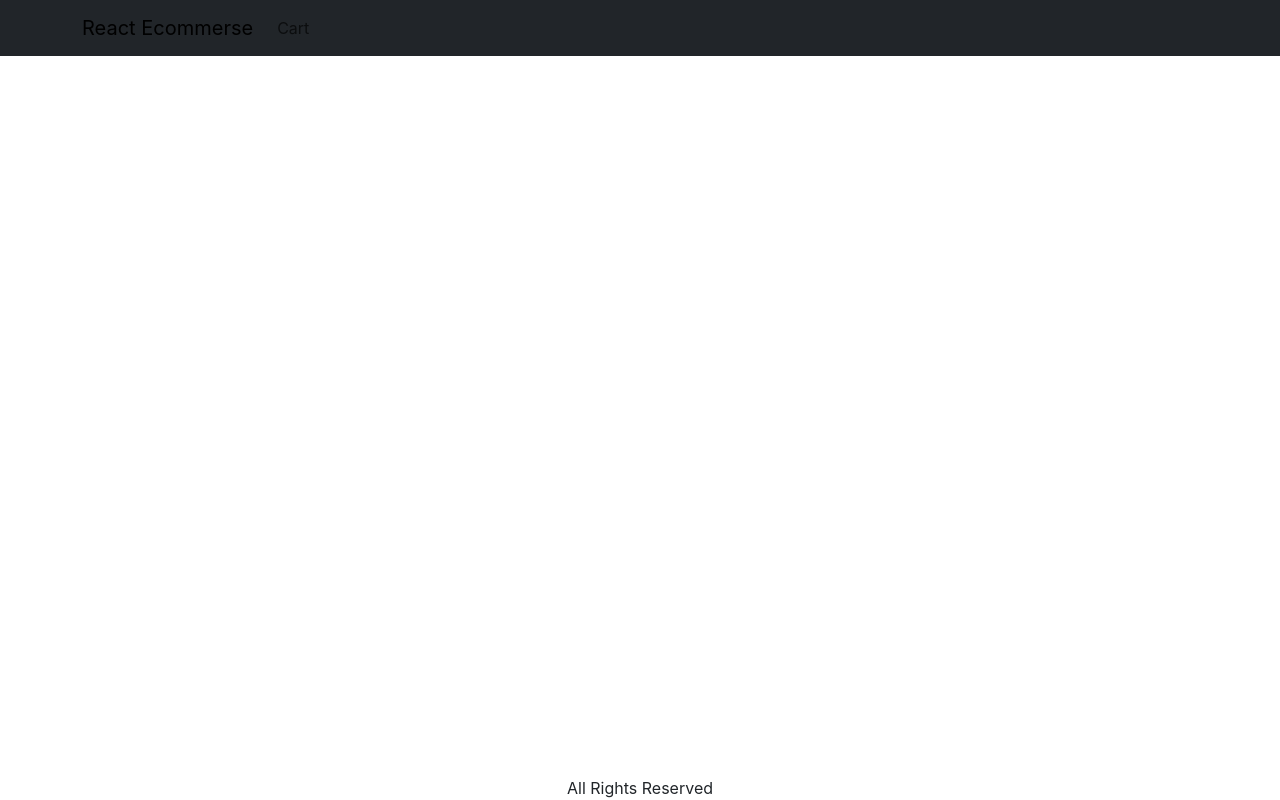
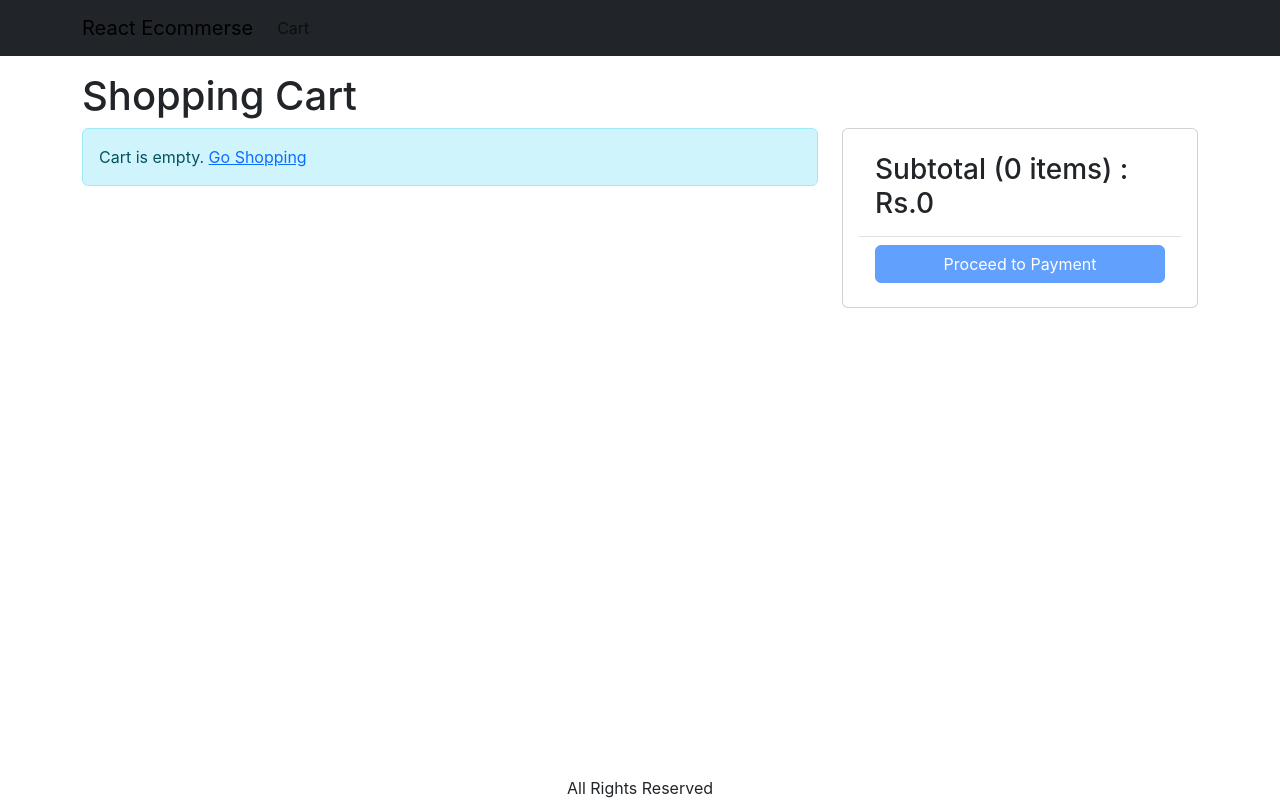
Before and after one commit to MujithabaFarahi/React-Ecommerce-My-Project, a React (Create React App) app in the folder my-project/: page /cart in a window 1280 px wide. Built offline with nearby package versions, Linux system fonts and the light colour scheme.

Commit message:
Creating A Cart Page

```diff
--- a/my-project/src/App.js
+++ b/my-project/src/App.js
@@ -9,6 +9,7 @@
 import {Badge, Nav} from "react-bootstrap";
 import {useContext} from "react";
 import {Store} from "./Store";
+import CartPage from "./Pages/CartPage";
 
 
 function App() {
@@ -40,6 +41,7 @@
                 <Container className={"mt-3"}>
                     <Routes>
                         <Route path="/product/:slug" element={<ProductPage/>}></Route>
+                        <Route path="/cart" element={<CartPage/>}></Route>
                         <Route path="/" element={<HomePage/>}></Route>
                     </Routes>
                 </Container>
--- /dev/null
+++ b/my-project/src/Pages/CartPage.js
@@ -0,0 +1,94 @@
+import {useContext} from "react";
+import {Store} from "../Store";
+import {Helmet} from "react-helmet-async";
+import Row from "react-bootstrap/Row";
+import Col from "react-bootstrap/Col";
+import MessageBox from "../Components/MessageBox";
+import {Link} from "react-router-dom";
+import {ListGroup} from "react-bootstrap";
+import Button from "react-bootstrap/Button";
+import Card from "react-bootstrap/Card";
+
+export default  function CartPage() {
+    const { state, dispatch: ctxDispatch } = useContext(Store);
+    const {
+        cart: {cartItems},
+    } = state;
+
+    return (
+        <div>
+            <Helmet>
+                <title>Shopping Cart</title>
+            </Helmet>
+            <h1>Shopping Cart</h1>
+            <Row>
+                <Col md={8}>
+                    {cartItems.length === 0 ? (
+                        <MessageBox>
+                            Cart is empty. <Link to={"/"}>Go Shopping</Link>
+                        </MessageBox>
+                    ) :
+                    (
+                        <ListGroup>
+                            {cartItems.map((item) => (
+                                <ListGroup.Item key={item._id}>
+                                    <Row className={"align-items-center"}>
+                                        <Col md={4}>
+                                            <img
+                                                src={item.image}
+                                                alt={item.name}
+                                                className={"img-fluid rounded img-thumbnail"}
+                                            ></img>{' '}
+                                            <Link to={`/product/${item.slug}`}>{item.name}</Link>
+                                        </Col>
+                                        <Col md={3}>
+                                            <Button variant={"light"} disabled={item.quantity === 1}>
+                                                <i className={"fas fa-minus-circle"}></i>
+                                            </Button>{' '}
+                                            <span>{item.quantity}</span> {' '}
+                                            <Button variant={"light"} disabled={item.quantity === 1}>
+                                                <i className={"fas fa-plus-circle"}></i>
+                                            </Button>
+                                        </Col>
+                                        <Col md={3}>Rs.{item.price}</Col>
+                                        <Col md={2}>
+                                            <Button variant={"light"}>
+                                                <i className={"fas fa-trash"}></i>
+                                            </Button>
+                                        </Col>
+                                    </Row>
+                                </ListGroup.Item>
+                            ))}
+                        </ListGroup>
+                    )}
+                </Col>
+                <Col md={4}>
+                    <Card>
+                        <Card.Body>
+                            <ListGroup variant={"flush"}>
+                                <ListGroup.Item>
+                                    <h3>
+                                        Subtotal ({cartItems.reduce((a, c) => a + c.quantity, 0)}{' '}
+                                        items) : Rs.
+                                        {cartItems.reduce((a, c) => a + c.price * c.quantity, 0)}
+                                    </h3>
+                                </ListGroup.Item>
+                                <ListGroup.Item>
+                                    <div className={"d-grid"}>
+                                        <Button
+                                            type={"button"}
+                                            variant={"primary"}
+                                            disabled={cartItems.length === 0}
+                                        >
+                                            Proceed to Payment
+                                        </Button>
+                                    </div>
+                                </ListGroup.Item>
+                            </ListGroup>
+                        </Card.Body>
+                    </Card>
+                </Col>
+            </Row>
+        </div>
+    )
+}
--- a/my-project/src/Pages/ProductPage.js
+++ b/my-project/src/Pages/ProductPage.js
@@ -1,4 +1,4 @@
-import { useParams } from 'react-router-dom';
+import {useNavigate, useParams} from 'react-router-dom';
 import {useContext, useEffect, useReducer} from "react";
 import axios from "axios";
 import Row from "react-bootstrap/Row";
@@ -28,6 +28,7 @@
 }
 
 function ProductPage() {
+    const  navigate = useNavigate();
     const params = useParams();
     const {slug} = params;
 
@@ -65,6 +66,7 @@
             type:'CART_ADD_ITEM',
             payload: {...product, quantity},
         });
+        navigate('/cart')
     };
 
     return (
--- a/my-project/src/index.css
+++ b/my-project/src/index.css
@@ -68,3 +68,7 @@
 .img-large {
   max-width: 100%;
 }
+
+.img-thumbnail {
+  height: 80px;
+}
```
